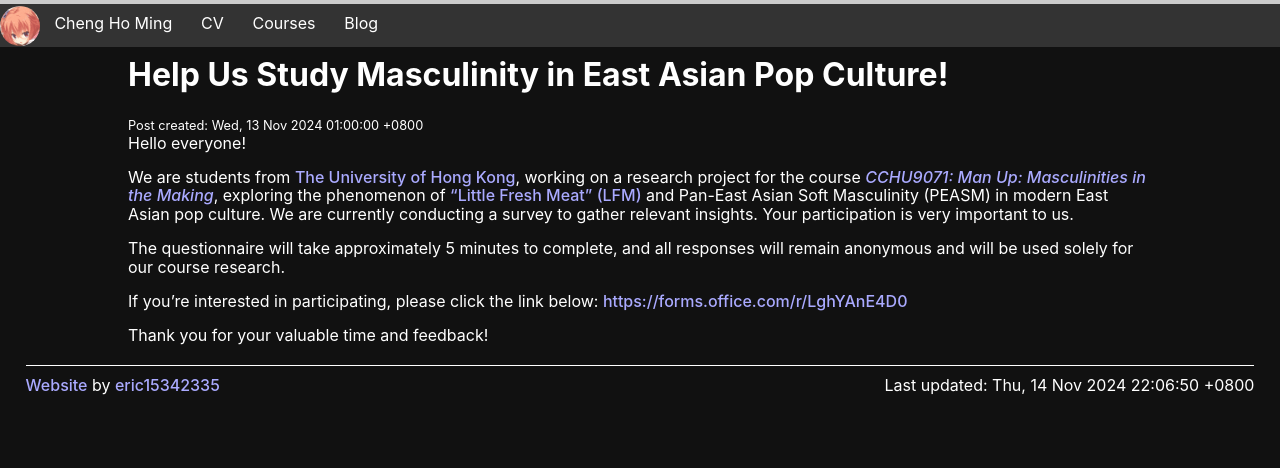
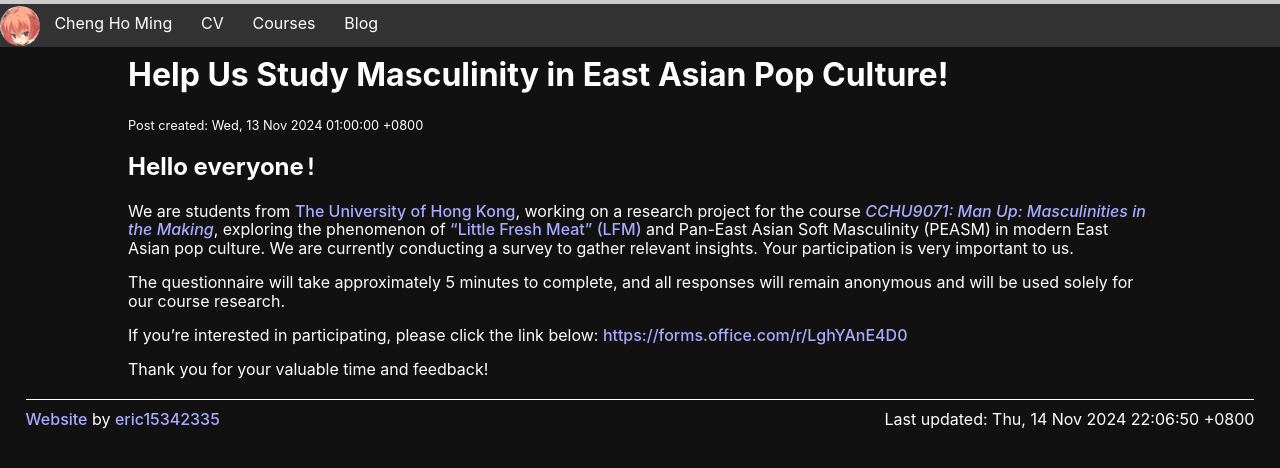
Before and after one commit to eric15342335/eric15342335.github.io, a Jekyll site: the page built from _posts/2024-11-13-Help-Us-Study-Masculinity-in-East-Asian-Pop-Culture.md, in a window 1280 px wide. Shown: the top 468 px of the page. Built offline with Jekyll 4.4.1, drawn with Linux system fonts in a browser that asks for light colours.

Commit message:
Fix weird line spacing for blogs without heading 2 by adding a new heading 2

```diff
--- a/_posts/2024-11-13-Help-Us-Study-Masculinity-in-East-Asian-Pop-Culture.md
+++ b/_posts/2024-11-13-Help-Us-Study-Masculinity-in-East-Asian-Pop-Culture.md
@@ -5,7 +5,7 @@ date: 2024-11-13 01:00:00 +0800
 categories: blog
 ---
 
-Hello everyone!
+## Hello everyone`!`
 
 We are students from [The University of Hong Kong][hku], working on a research project for the course [_CCHU9071: Man Up: Masculinities in the Making_][cchu9071-hku], exploring the phenomenon of ["Little Fresh Meat" (LFM)][little-fresh-meat-wiki] and Pan-East Asian Soft Masculinity (PEASM) in modern East Asian pop culture. We are currently conducting a survey to gather relevant insights. Your participation is very important to us.
 
```
Also changed, not shown: _posts/2024-10-14-easy-guided-projects-on-coursera.md (+2 -0 lines), _posts/2024-11-14-Generating-commit-message-via-GitLens-and-Copilot.md (+3 -1 lines).
